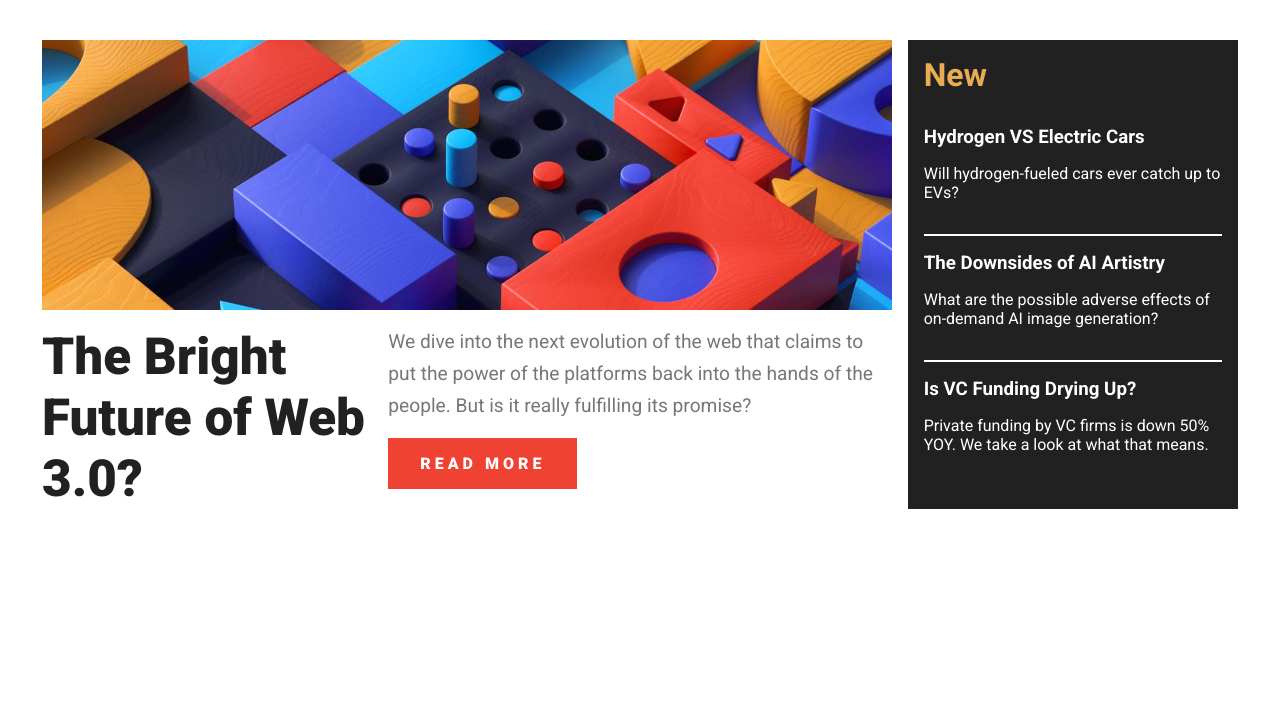
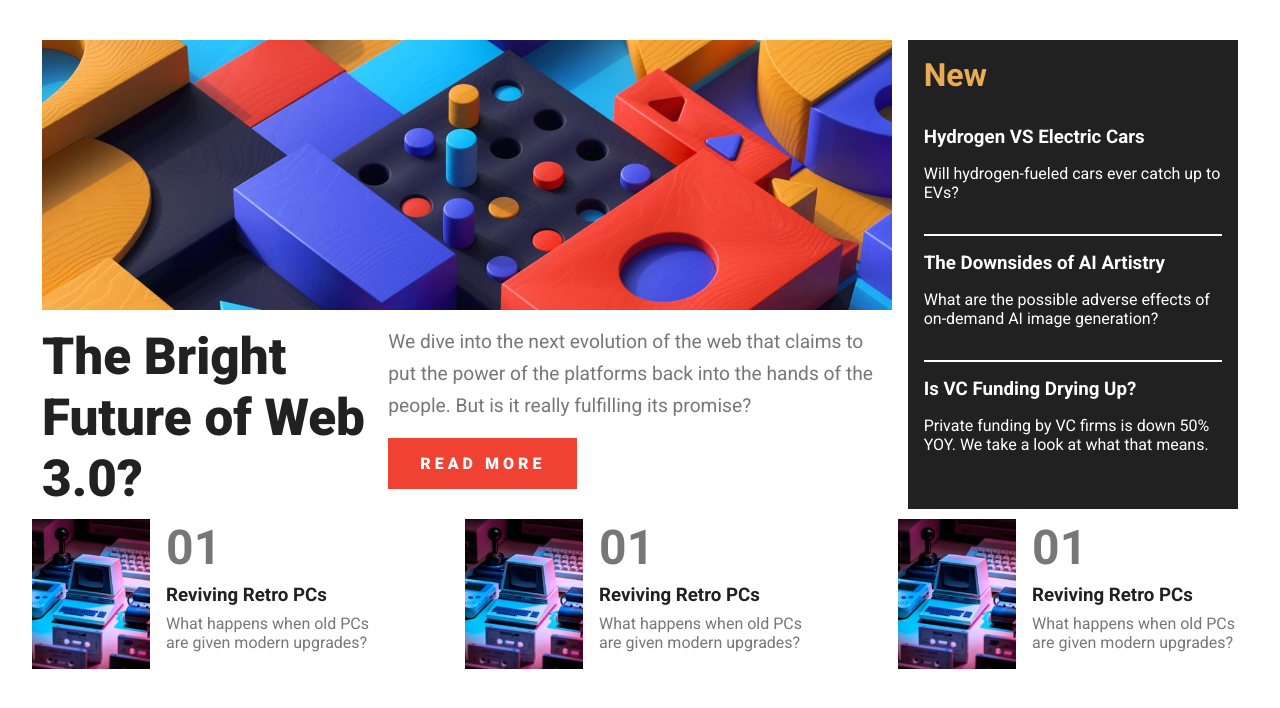
Before and after one commit to EranKhedmati/landing-page-3-gameNews, a plain HTML site: page index.html in a window 1280 px wide. Shown: the part 72-780 px from the top of the page. Drawn offline with Linux system fonts and the light colour scheme.

Commit message:
add card section

```diff
--- a/index.html
+++ b/index.html
@@ -75,6 +75,40 @@
         </div>
       </section>
       <!-- Hero END -->
+      <!-- Cards START -->
+      <section class="card-list">
+        <div class="card">
+          <!-- Card cover -->
+          <img src="assets/images/image-retro-pcs.jpg" alt="card cover">
+          <!-- Card content -->
+          <div class="card-content">
+            <h1 class="lightGray-txt">01</h1>
+            <h3>Reviving Retro PCs</h3>
+            <p class="lightGray-txt">What happens when old PCs are given modern upgrades?</p>
+          </div>
+        </div>
+        <div class="card">
+          <!-- Card cover -->
+          <img src="assets/images/image-retro-pcs.jpg" alt="card cover">
+          <!-- Card content -->
+          <div class="card-content">
+            <h1 class="lightGray-txt">01</h1>
+            <h3>Reviving Retro PCs</h3>
+            <p class="lightGray-txt">What happens when old PCs are given modern upgrades?</p>
+          </div>
+        </div>
+        <div class="card">
+          <!-- Card cover -->
+          <img src="assets/images/image-retro-pcs.jpg" alt="card cover">
+          <!-- Card content -->
+          <div class="card-content">
+            <h1 class="lightGray-txt">01</h1>
+            <h3>Reviving Retro PCs</h3>
+            <p class="lightGray-txt">What happens when old PCs are given modern upgrades?</p>
+          </div>
+        </div>
+      </section>
+      <!-- Cards END -->
     </div>
     <!-- Container END -->
   </body>
--- a/style.css
+++ b/style.css
@@ -33,6 +33,9 @@ a {
   color: var(--matte-yellow);
 }
 
+.lightGray-txt{
+  color: var(--light-gray);
+}
 /* -------------------------------------------------App --------------------------------- */
 .container {
   margin: auto;
@@ -230,6 +233,37 @@ section.hero .readmore >a:hover {
   background: var(--dark);
 }
 
+/* Cards ------------------------------------------- */
+section.card-list {
+  width: 100%;
+  display: flex;
+  justify-content: space-between;
+  align-items: center;
+  gap: 1rem;
+  flex-wrap: wrap;
+}
+
+section.card-list .card {
+  display: flex;
+  gap: 1rem;
+  height: 150px;
+  max-width: 350px;
+  margin-bottom: 10px;
+}
+
+section.card-list .card >img {
+  height: 100%;
+}
+
+section.card-list .card h1 {
+  font-size: 3rem;
+}
+
+section.card-list .card h1,
+section.card-list .card h3 {
+  padding-bottom: 0.5rem;
+}
+
 /* --------------------------------------Media query---------------------------------------- */
 @media (max-width: 1100px) {
   /* Banner Handling */
@@ -265,6 +299,7 @@ section.hero .readmore >a:hover {
 }
 
 @media (max-width: 750px) {
+  /* Hero grid handling */
   section.hero {
     grid-template-rows: 300px 1fr auto auto;
   }
@@ -283,9 +318,15 @@ section.hero .readmore >a:hover {
     grid-column: 1/3;
     grid-row: 4/5;
   }
+
+  /* Card */
+  section.card-list {
+    margin-top: 1rem;
+  }
 }
 
 @media (max-width: 700px) {
+  /* Menu */
   header .menu {
     width: 300px;
     height: 100vh;
```
